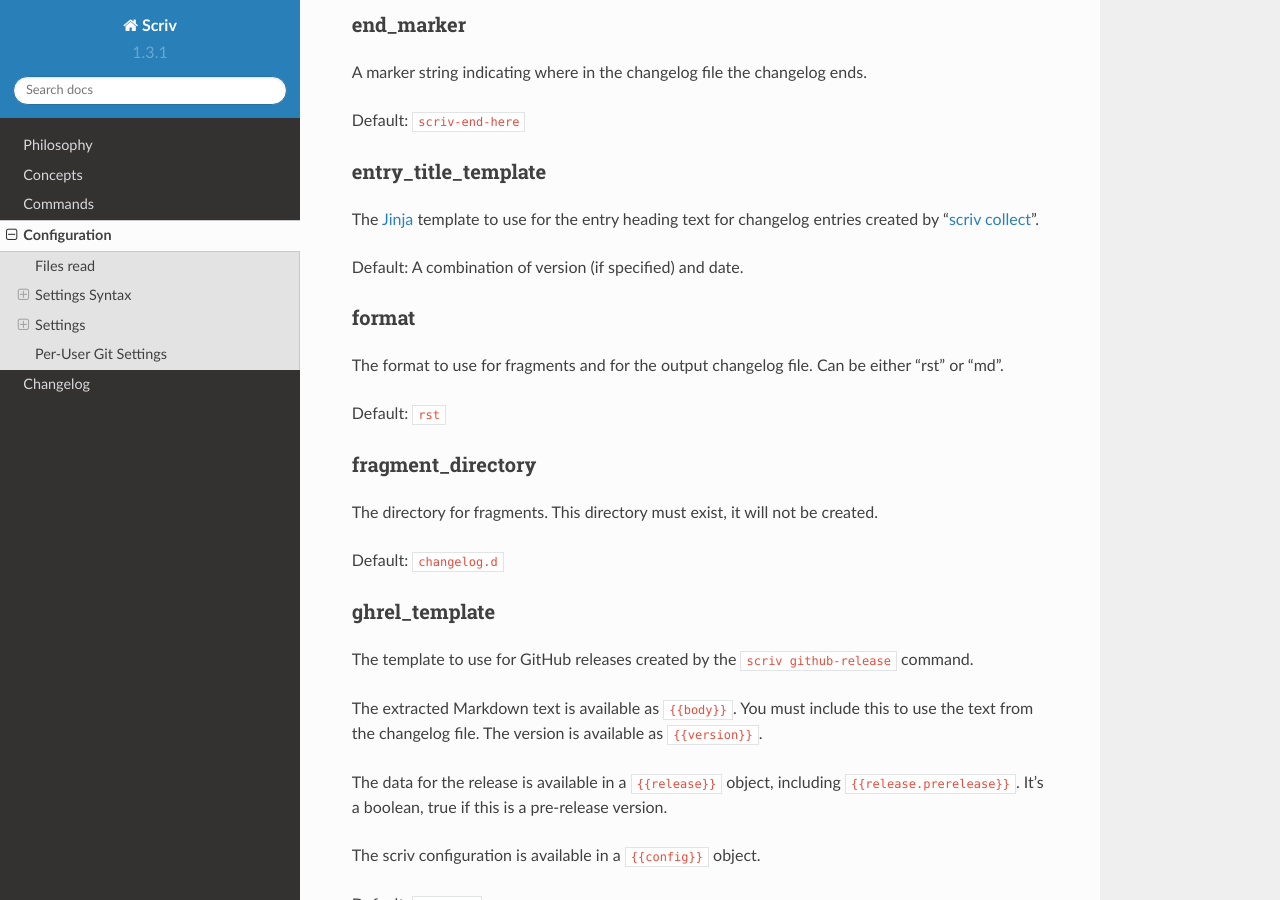
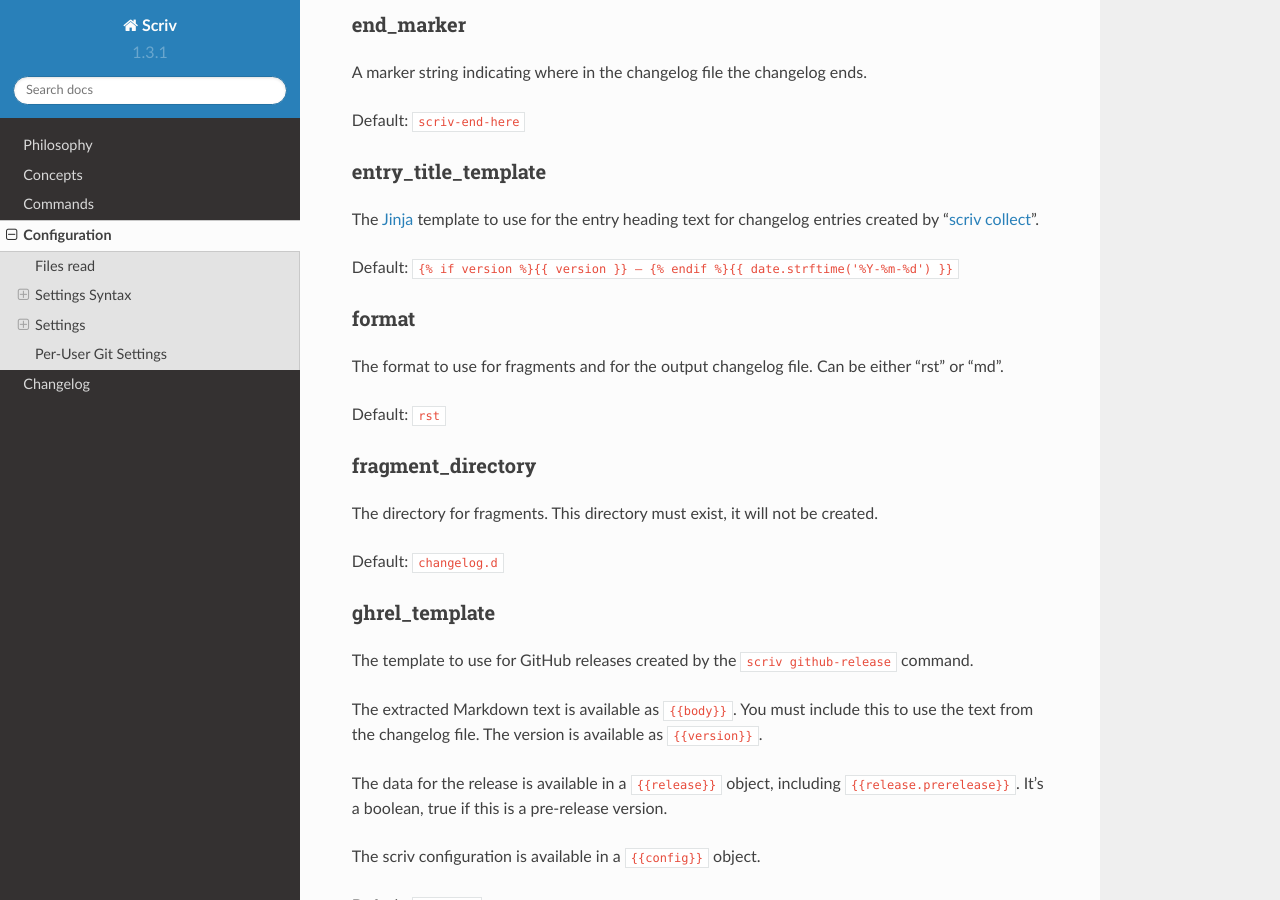
Before and after one commit to nedbat/scriv, a Sphinx documentation site: the page built from docs/configuration.rst, in a window 1280 px wide and 900 px high, scrolled down 3269 px. Built offline with Sphinx 7.4.7 and the Read the Docs theme 2.0.0, drawn with Linux system fonts in a browser that asks for light colours.

Commit message:
docs: include the default for entry_title_template
Suggested by #98

```diff
--- a/docs/configuration.rst
+++ b/docs/configuration.rst
@@ -235,7 +235,8 @@ entry_title_template
 The `Jinja`_ template to use for the entry heading text for
 changelog entries created by ":ref:`cmd_collect`".
 
-Default: A combination of version (if specified) and date.
+Default: ``{% if version %}{{ version }} — {% endif %}{{
+date.strftime('%Y-%m-%d') }}``
 
 
 .. _config_format:
```
Also changed, not shown: other parts of docs/configuration.rst (+2 -2 lines), 1 other file.
